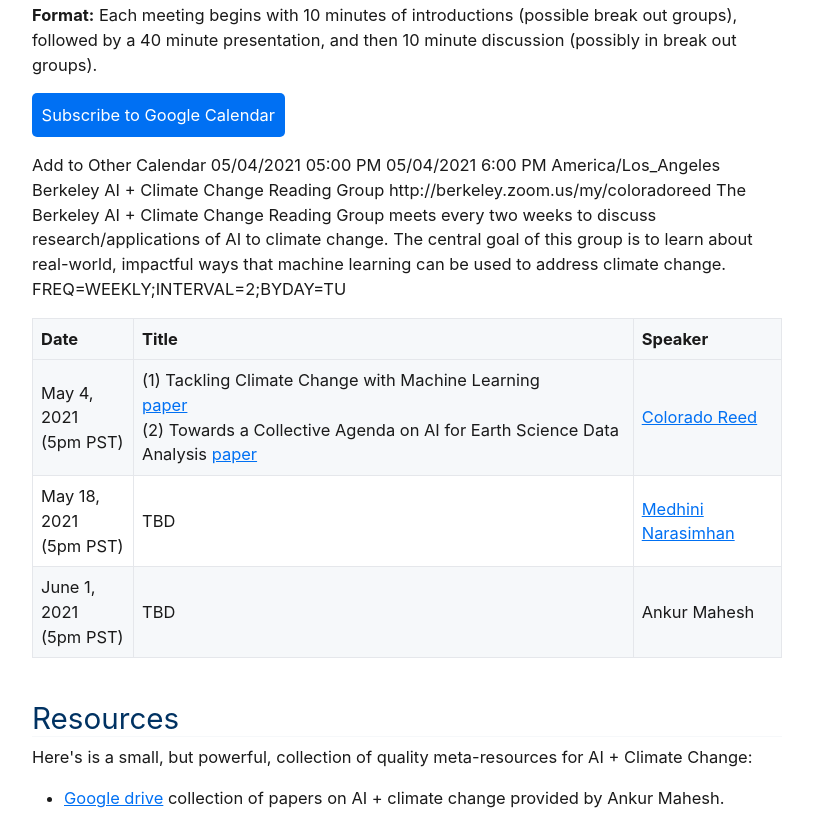
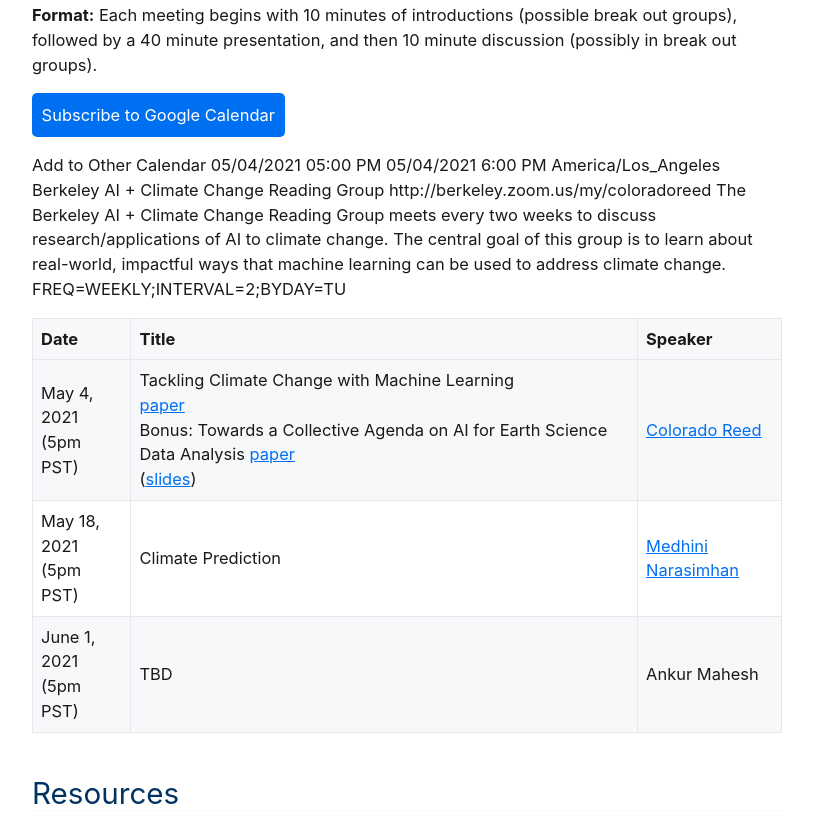
Before and after one commit to Berkeley-AI-Climate-Change/berkeley-ai-climate-change.github.io, a plain HTML site: page index.html in a window 1280 px wide. Shown: the part 526-1342 px from the top of the page, without its empty margins (233-1046 px from the left). Drawn offline with nearby package versions, Linux system fonts and the light colour scheme.

Commit message:
Added slides

```diff
--- a/index.html
+++ b/index.html
@@ -84,14 +84,15 @@
     </tr>
     <tr>
       <td>May 4, 2021<br>(5pm PST)</td>
-      <td>(1) Tackling Climate Change with Machine Learning<br><a href="https://arxiv.org/abs/1906.05433">paper</a><br>
-        (2) Towards a Collective Agenda on AI for Earth Science Data Analysis <a href="https://arxiv.org/abs/2104.05107">paper</a>
+      <td>Tackling Climate Change with Machine Learning<br><a href="https://arxiv.org/abs/1906.05433">paper</a><br>
+        Bonus: Towards a Collective Agenda on AI for Earth Science Data Analysis <a href="https://arxiv.org/abs/2104.05107">paper</a> <br>
+        (<a href="pres/tackling-climate-change-with-ml-may-4-21.pdf">slides</a>)
       </td>
       <td><a href="http://people.eecs.berkeley.edu/~cjrd/">Colorado Reed</a></td>
     </tr>
     <tr>
       <td>May 18, 2021<br>(5pm PST)</td>
-      <td>TBD</td>
+      <td>Climate Prediction</td>
       <td><a href="https://medhini.github.io/">Medhini Narasimhan</a></td>
     </tr>
     <tr>
```
Also changed, not shown: 1 other file.
